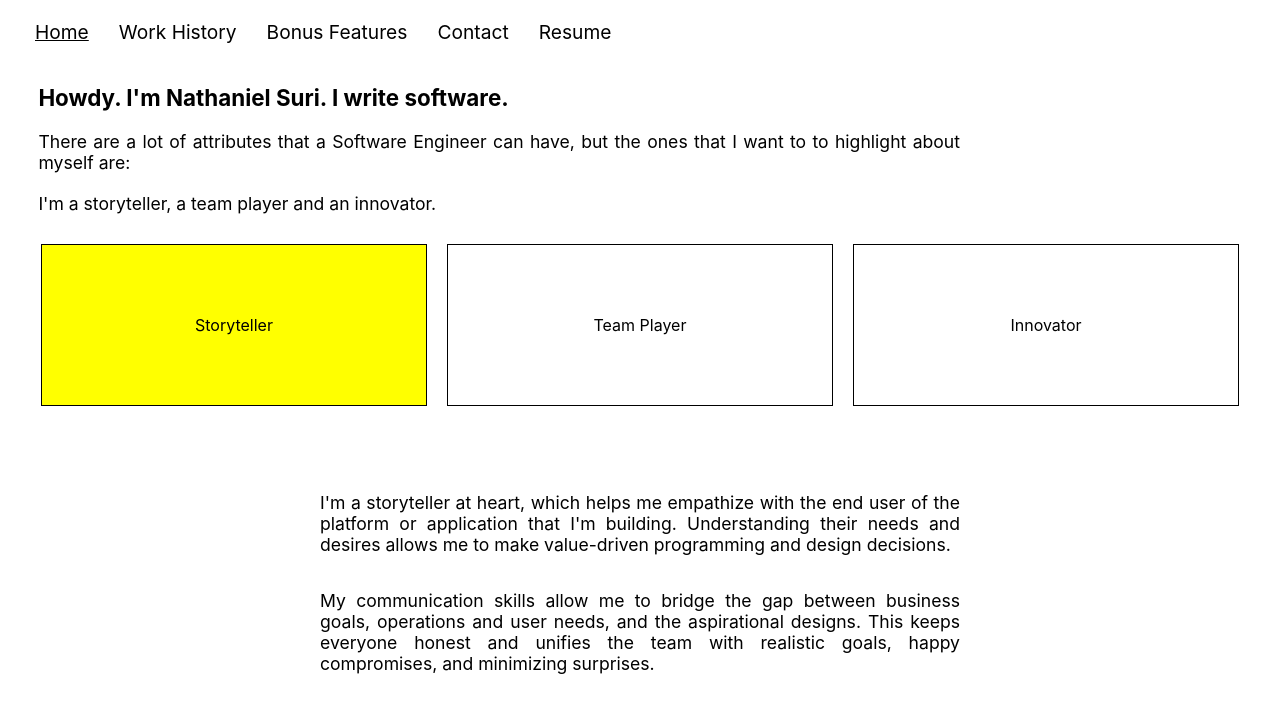
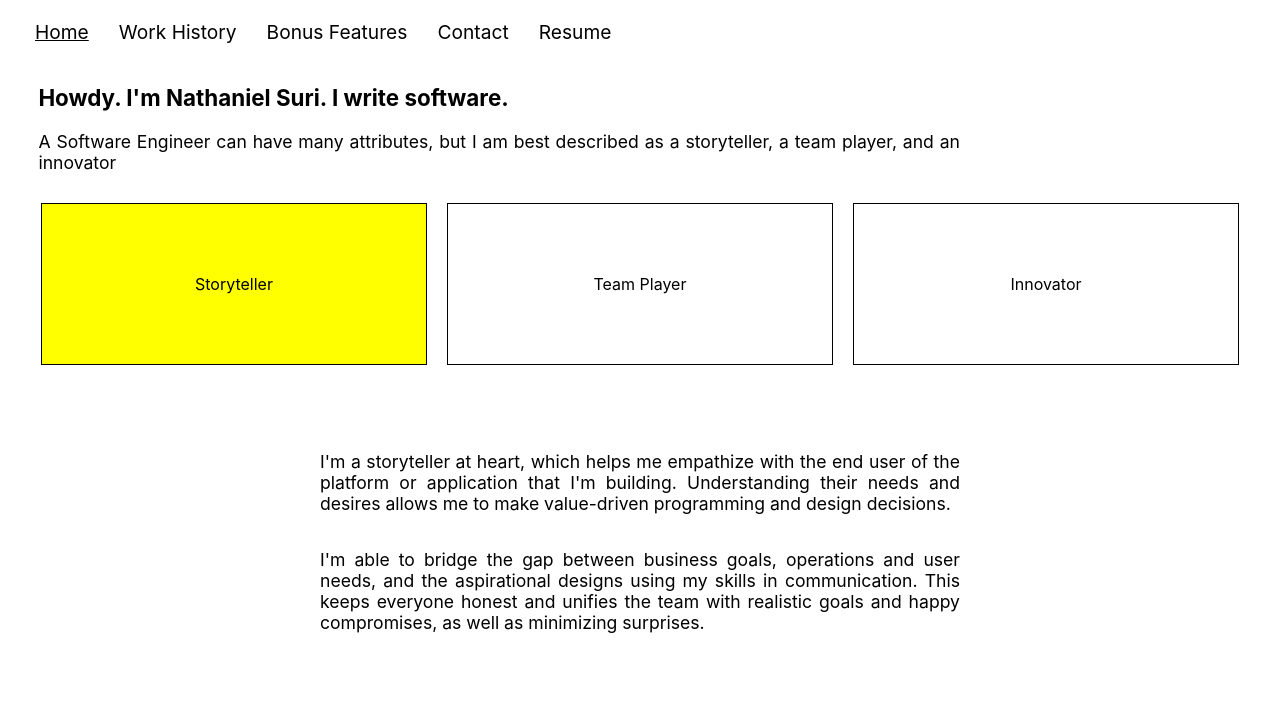
Before and after one commit to Natesuri/2020-portfolio-site, a React (Create React App) app: page /#/ in a window 1280 px wide. Shown: the top 712 px of the page. Built offline with nearby package versions, Linux system fonts and the light colour scheme.

Commit message:
UPdate Copy

```diff
--- a/src/constants/constants.js
+++ b/src/constants/constants.js
@@ -29,23 +29,22 @@ export const COPY = {
   HOME: {
     HEADER: "Howdy. I'm Nathaniel Suri. I write software.",
     MAIN: [
-      "There are a lot of attributes that a Software Engineer can have, but the ones that I want to to highlight about myself are:",
-      "I'm a storyteller, a team player and an innovator.",
+      "A Software Engineer can have many attributes, but I am best described as a storyteller, a team player, and an innovator",
     ],
     DETAILS: {
       "Storyteller": [
         "I'm a storyteller at heart, which helps me empathize with the end user of the platform or application that I'm building. Understanding their needs and desires allows me to make value-driven programming and design decisions.",
-        "My communication skills allow me to bridge the gap between business goals, operations and user needs, and the aspirational designs. This keeps everyone honest and unifies the team with realistic goals, happy compromises, and minimizing surprises.",
+        "I'm able to bridge the gap between business goals, operations and user needs, and the aspirational designs using my skills in communication. This keeps everyone honest and unifies the team with realistic goals and happy compromises, as well as minimizing surprises.",
       ],
       "Team Player": [
-        `"A great team player", "helping attitude", and "very positive person to be around" are the words of my peers when they were evaluating me on "Team Building & Culture". My growth mindset and positive spirit are just a few ways I support my team.`,
+        `My peers describe me a "a great team player", as having a "helping attitude", and being a "very positive person to be around". My growth mindset and positive spirit are just a few ways I support my team.`,
         "I treat my peers with respect, provide support to my teammates when working through tough design problems, and am very receptive to feedback from the team.",
         "I run a department-wide bookclub! We're currently working through the newest edition of Effective Python in order to help us all improve our codebase.",
-        "I regularly participate in our scrum ceremonies and run meetings, as well as serve in our critical rotation."
+        "I regularly participate in our scrum ceremonies and run meetings, as well as serve in our criticals rotation."
       ],
       "Innovator": [
-        "Creative problem solving is my bread and butter. Whether it's designing a way to audit requests to and responses from our API, or how to recursively flatten a nested dictionary for conversion into a CSV, I strive to find the most efficient way to solve the problem, while still keeping the end user top of mind.",
-        "I'm considered a subject-matter expert for many aspects of our platform and I help other teams find solutions for integrating with our platform to solve their business problems.",
+        "Creative problem solving is my bread and butter. I strive to find the most efficient way to problem solve, for a variety of tasks: Whether it's designing a way to audit requests to and responses from our API, or how to recursively flatten a nested dictionary for conversion into a CSV.",
+        "I'm a subject-matter expert for many aspects of our platform and I help other teams find solutions for integrating with our platform to solve their business problems.",
         "I've taken the lead on improving our team's workflows and encouraging thorough documentation, helping reduce code-review latency and allowing others to work independently and minimizing lost engineering time due redundant knowledge transfer meetings."
       ]
     }
@@ -76,7 +75,8 @@ export const COPY = {
   PERSONAL: {
     HEADER: "So, we're not robots.",
     MAIN: [
-      "Almost everyone has a life outside of work. Below are a few of the things I do in my spare time:",
+      "Almost everyone has a life outside of work. Below are a few of the things I do in my spare time",
+      "--",
       "Play with my son. \u{1F476}",
       "Write software with my wife. \u{1F5A5}",
       "Analog and digital photography. \u{1F4F7}",
```
